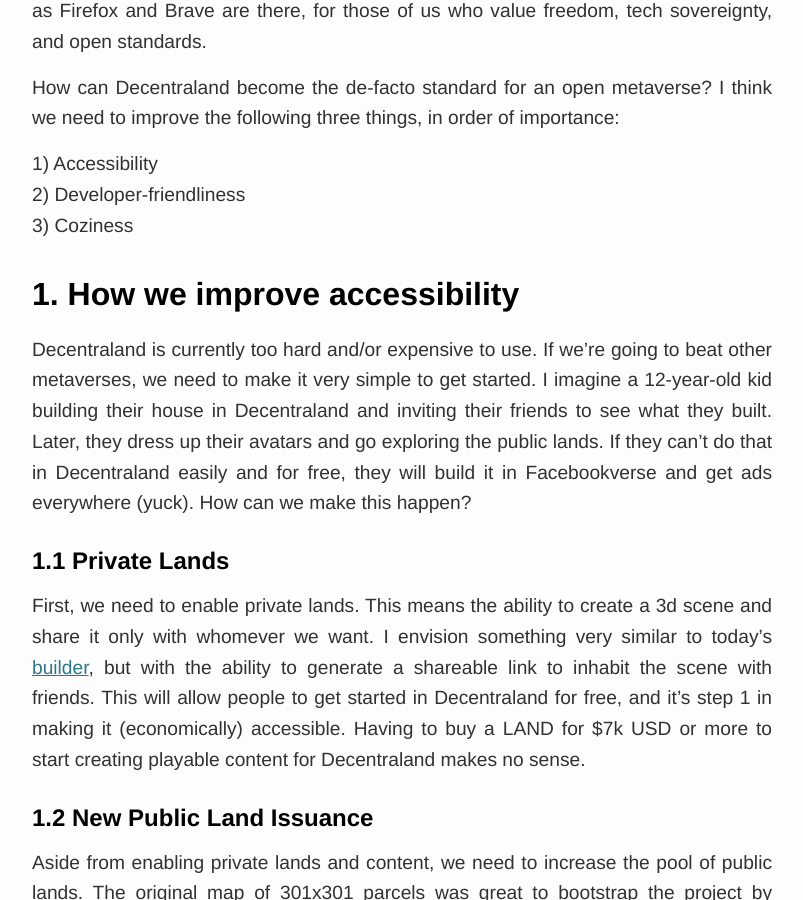
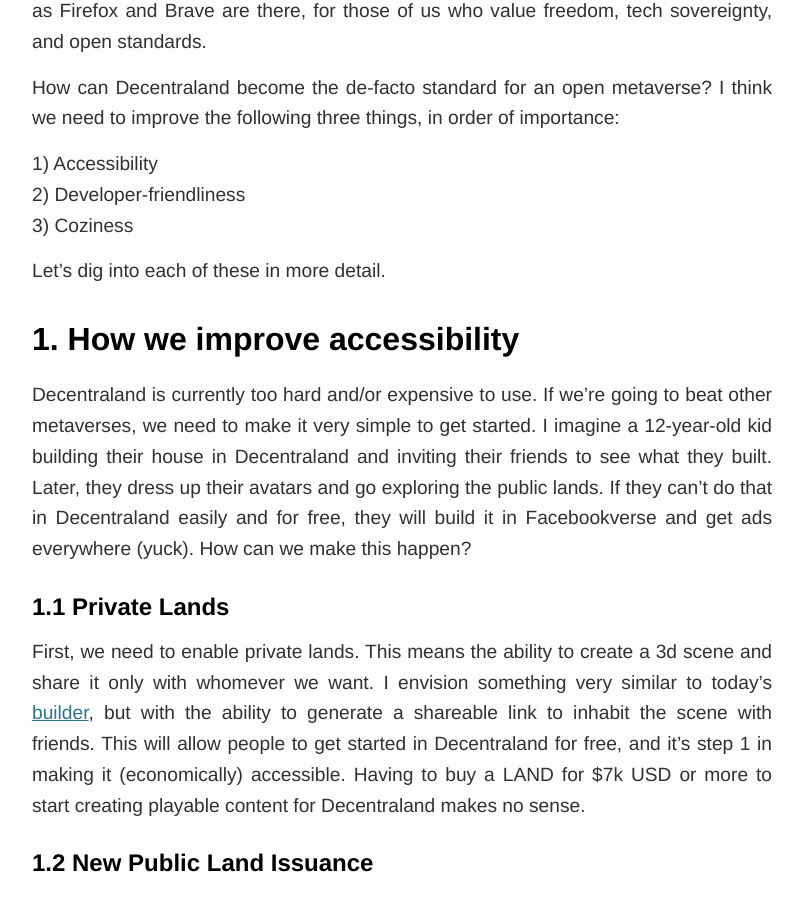
Before and after one commit to tobyornottobe/maraoz.github.io, a Jekyll site: the page built from _posts/2022-01-01-decentraland-vision.md, in a window 1280 px wide and 900 px high, scrolled down 1832 px. Shown: the whole window, without its empty margins (238-1041 px from the left). Built offline with Jekyll 4.4.1, drawn with Linux system fonts in a browser that asks for light colours.

Commit message:
Update 2022-01-01-decentraland-vision.md

```diff
--- a/_posts/2022-01-01-decentraland-vision.md
+++ b/_posts/2022-01-01-decentraland-vision.md
@@ -20,6 +20,7 @@
 
 # The Open Metaverse
 
+
 So, how does Decentraland look like in 2027, five years from now? To me, it has become **the open metaverse**. The free (as in "free speech", not "free beer"), community-owned alternative to [whatever companies such as Meta create](https://maraoz.com/img/decentraland-vision/you-zuck.jpg). I always thought of Decentraland as a VR-browser. Today, most people use Google Chrome, Safari, or Edge to browse the web. However, open source and free alternatives such as Firefox and Brave are there, for those of us who value freedom, tech sovereignty, and open standards.
 
 How can Decentraland become the de-facto standard for an open metaverse? I think we need to improve the following three things, in order of importance:
@@ -27,6 +28,8 @@
 1) Accessibility
 2) Developer-friendliness
 3) Coziness
+
+Let's dig into each of these in more detail.
 
 ## 1. How we improve accessibility
 Decentraland is currently too hard and/or expensive to use. If we're going to beat other metaverses, we need to make it very simple to get started. I imagine a 12-year-old kid building their house in Decentraland and inviting their friends to see what they built. Later, they dress up their avatars and go exploring the public lands. If they can't do that in Decentraland easily and for free, they will build it in Facebookverse and get ads everywhere (yuck). How can we make this happen?
```
